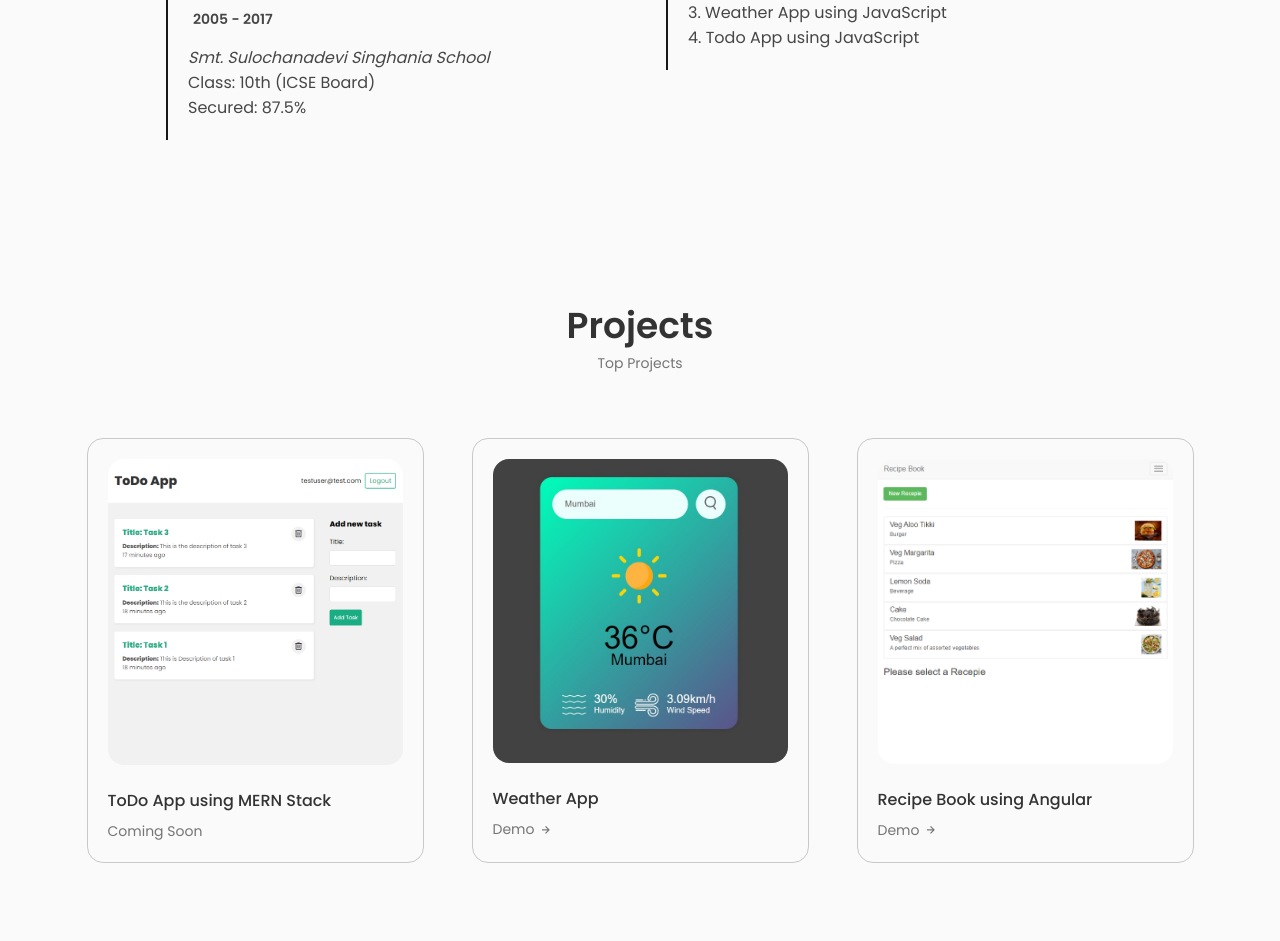
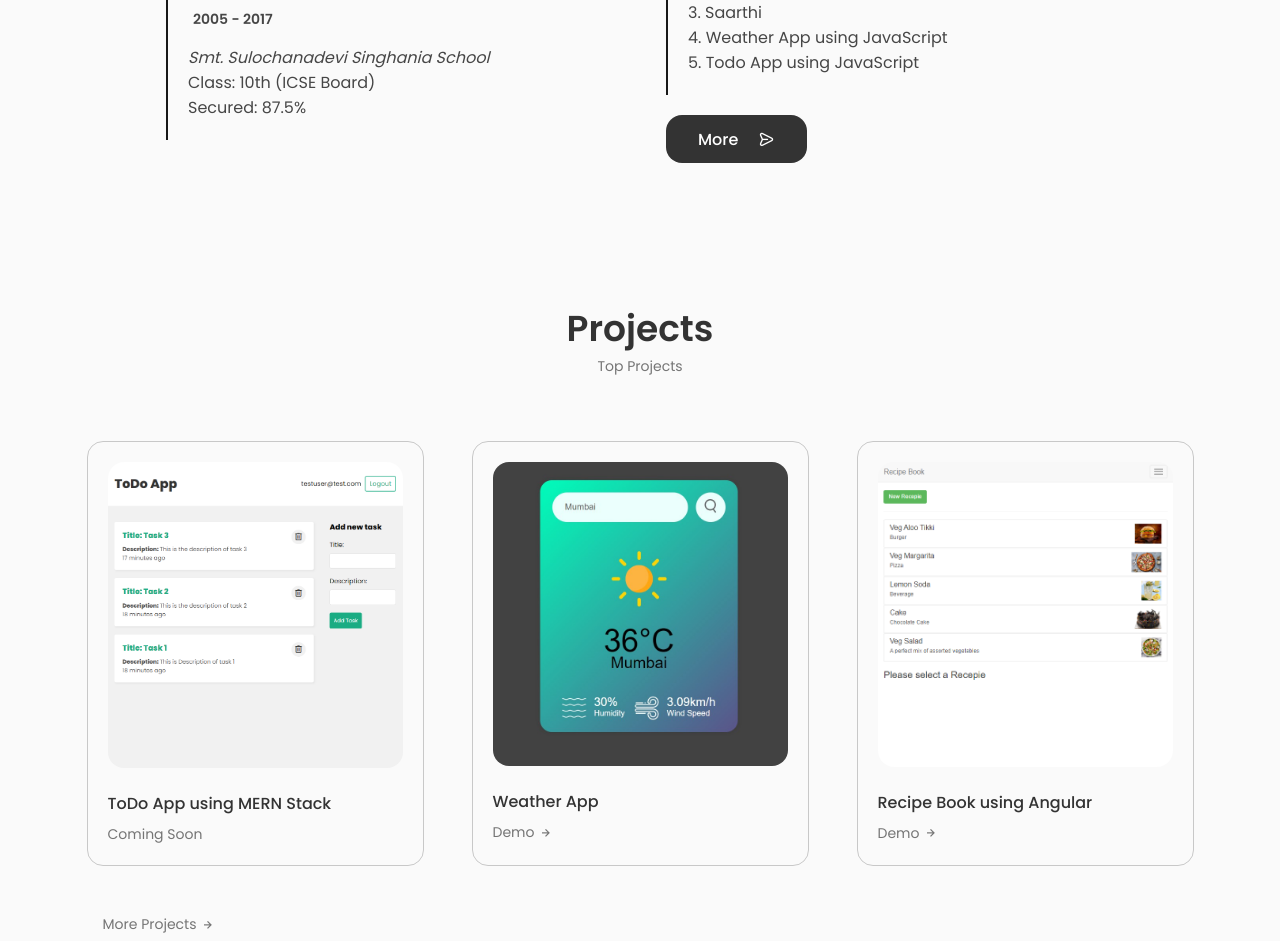
Before and after one commit to alankritvyas21/alankritvyas21.github.io, a React (Create React App) app: page / in a window 1280 px wide. Shown: the part 2571-3512 px from the top of the page. Built offline with nearby package versions, Linux system fonts and the light colour scheme.

Commit message:
New Project and more projects button

```diff
--- a/src/assets/css/about.css
+++ b/src/assets/css/about.css
@@ -2,18 +2,6 @@
   grid-template-columns: repeat(2, 1fr);
   align-items: center;
   column-gap: 4rem;
-  animation: slideUp 2s ease-in-out;
-}
-
-@keyframes slideUp {
-  0% {
-    transform: translateY(100%);
-  }
-
-  100% {
-    transform: translateY(0);
-  }
-
 }
 
 .about__img {
--- a/src/assets/css/projects.css
+++ b/src/assets/css/projects.css
@@ -31,6 +31,14 @@
     column-gap: 0.25rem;
 }
 
+.projects__button:hover {
+    color: black;
+}
+
+.more__btn{
+  margin-left: 1rem;
+}
+
 @media (max-width: 992px) {
     .projects__container {
         grid-template-columns: repeat(1, max-content);
--- a/src/assets/css/resume.css
+++ b/src/assets/css/resume.css
@@ -68,6 +68,19 @@
   border: 2px solid var(--title-color-dark);
 }
 
+.resume__button {
+  display: flex;
+  align-items: center;
+  justify-content: center;
+  height: 3rem;
+  width: auto;
+}
+
+.resume__button a {
+  text-decoration: none;
+  color: var(--white-color);
+}
+
 /* Media queries */
 @media (max-width: 768px) {
   .resume__column {
--- a/src/components/Projects.jsx
+++ b/src/components/Projects.jsx
@@ -36,6 +36,15 @@ const Projects = () => {
               </div>
             );
           })}
+          <a
+            href="https://bento.me/alankritvyas"
+            className="projects__button more__btn"
+            target="_blank"
+            rel="noopener noreferrer"
+          >
+            More Projects
+            <i className="bx bx-right-arrow-alt projects__button"></i>
+          </a>
         </div>
       </section>
     </>
--- a/src/components/Resume.jsx
+++ b/src/components/Resume.jsx
@@ -80,23 +80,20 @@ const Resume2 = () => {
             <h3 className="resume__title">Projects</h3>
 
             <div className="resume__item">
-              <p>1.
-                 ToDo App Using MERN Stack
-              </p>
-              <p>2.
-                 Saarthi
-              </p>
-              <p>3.
-                 Weather App using JavaScript
-              </p>
-              <p>4.
-                 Todo App using JavaScript
-              </p>
+              <p>1. Recipe Book Using Angular</p>
+              <p>2. ToDo App Using MERN Stack</p>
+              <p>3. Saarthi</p>
+              <p>4. Weather App using JavaScript</p>
+              <p>5. Todo App using JavaScript</p>
               {/* <p>
                 Introduction to Structured Query Language (SQL)
               </p> */}
             </div>
-
+            <button className="button button--flex resume__button">
+              <a href="https://www.linkedin.com/in/alankritvyas/" target="_blank" rel="noopener noreferrer">
+                More <i className="uil uil-message contact__icons"></i>
+              </a>
+            </button>
           </div>
         </div>
       </section>
```
